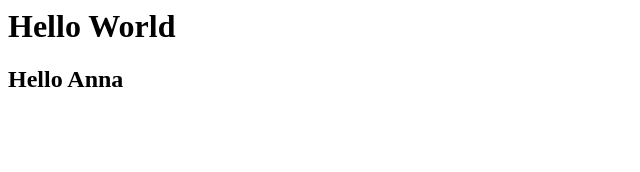
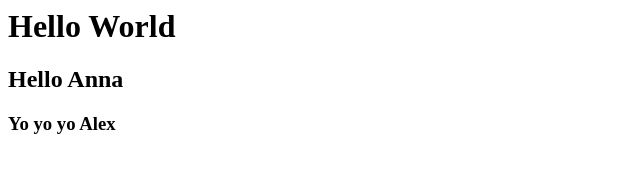
Before and after one commit to lexieric/lexieric.github.io, a plain HTML site: page index.html in a window 1280 px wide. Shown: the whole page, without its empty margins (0-640 px from the left). Drawn offline with Linux system fonts and the light colour scheme.

Commit message:
Update index.html

```diff
--- a/index.html
+++ b/index.html
@@ -1,2 +1,3 @@
 <h1> Hello World <h1/>
  <h2> Hello Anna <h2/>
+    <h3>Yo yo yo Alex </h3>
```
